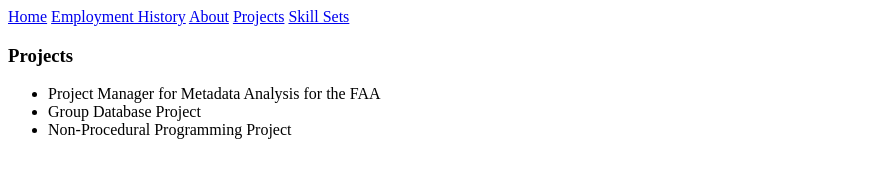
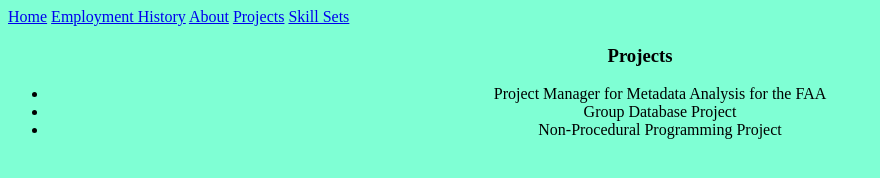
Before and after one commit to BradenKuester/BradenKuester.github.io, a plain HTML site: page Projects.html in a window 1280 px wide. Shown: the whole page, without its empty margins (0-880 px from the left). Drawn offline with Linux system fonts and the light colour scheme.

Commit message:
Employment Added

```diff
--- a/Projects.css
+++ b/Projects.css
@@ -0,0 +1,10 @@
+
+ul {
+    text-align: center;
+}
+h3{
+    text-align:center;
+}
+body{
+    background-color:aquamarine;
+}
--- a/Projects.html
+++ b/Projects.html
@@ -10,7 +10,7 @@
     <nav>
 
         <a href="./Home.html">Home</a>
-        <a href="./Employement History.html">Employment History</a>
+        <a href="./Employment History.html">Employment History</a>
         <a href="./About.html">About</a>
         <a href="./Projects.html">Projects</a>
         <a href="./Skill sets.html">Skill Sets</a>
```
Also changed, not shown: About.html (+1 -1 lines), Employment History.html (+1 -1 lines), Home.html (+1 -1 lines), Skill sets.html (+1 -1 lines).
